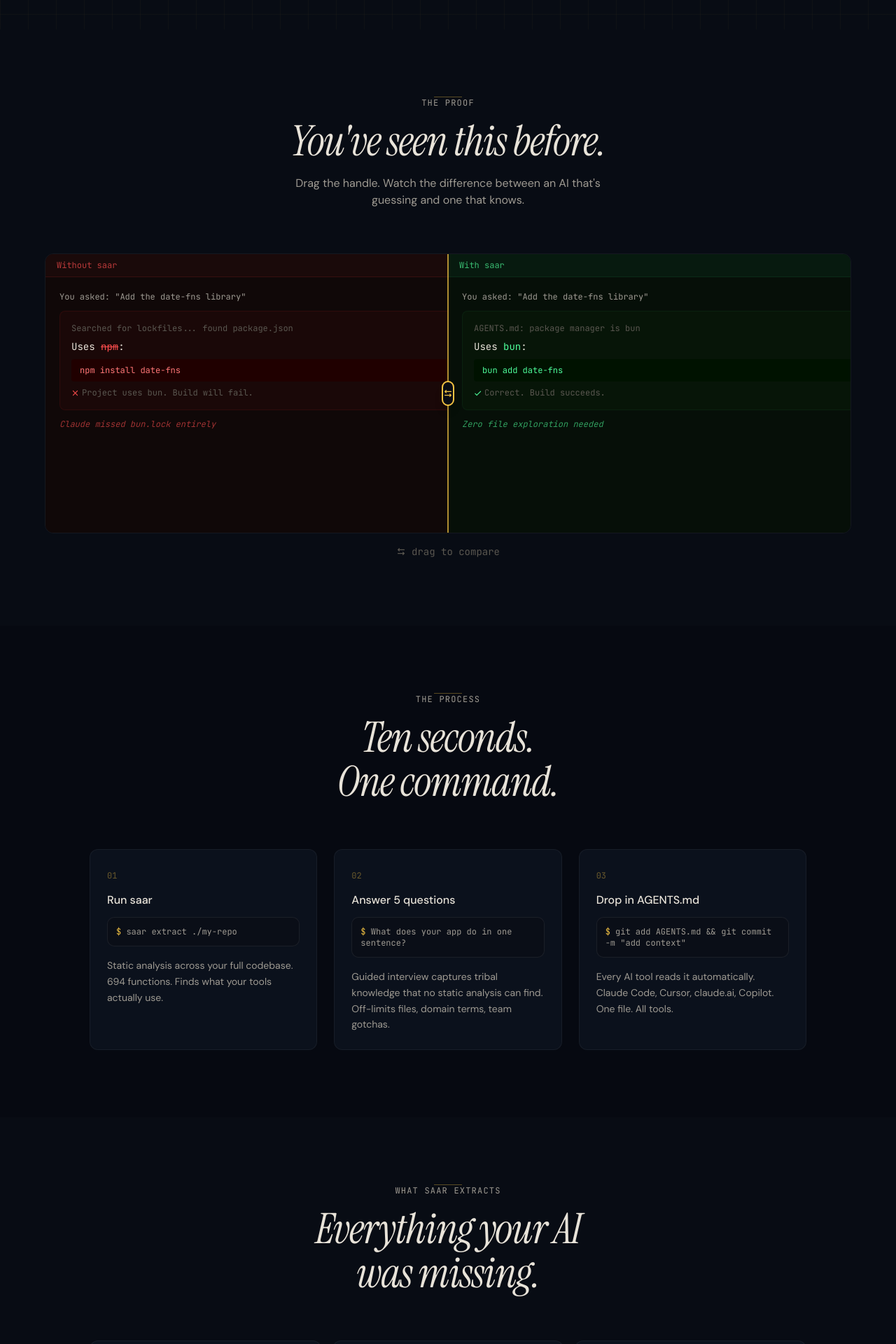
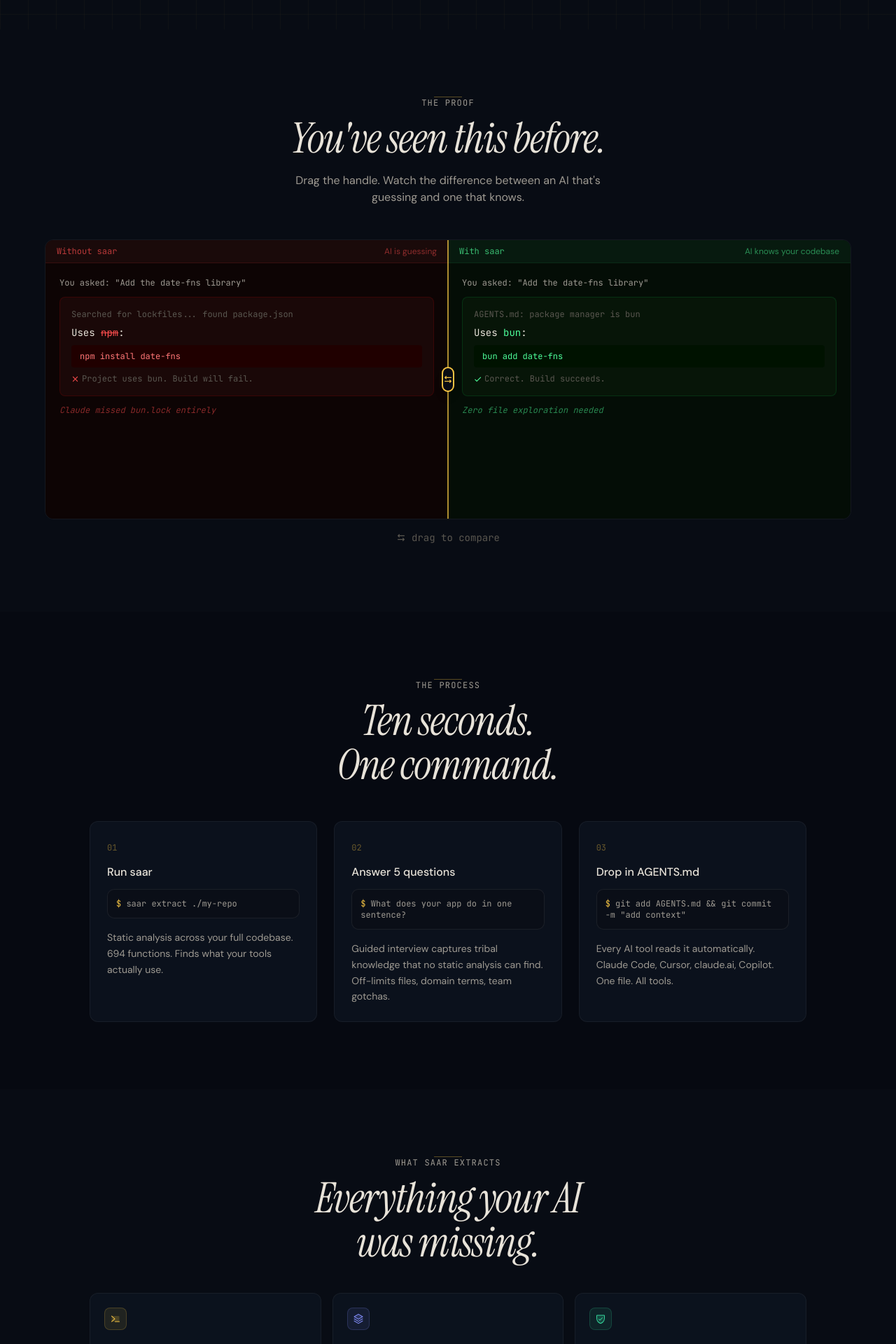
Before and after one commit to OpenCodeIntel/saar, a React (Vite) app in the folder web/: page / in a window 1280 px wide. Shown: the part 900-2820 px from the top of the page at 70% size. Built offline with nearby package versions, Linux system fonts and the light colour scheme.

Commit message:
fix: split panel w-full not 100vw, tighten section spacing, inline styles for Tailwind opacity compat (OPE-195)

```diff
--- a/web/src/App.tsx
+++ b/web/src/App.tsx
@@ -208,9 +208,9 @@
   return (
     <section className="py-24 px-6">
       <div className="max-w-6xl mx-auto">
-        <div ref={ref} className="reveal text-center mb-16">
-          <div className="section-divider mb-8" />
-          <p className="text-cream-muted font-mono text-xs tracking-widest uppercase mb-4">The proof</p>
+        <div ref={ref} className="reveal text-center mb-12">
+          <div className="section-divider mb-6" />
+          <p className="text-cream-muted font-mono text-xs tracking-widest uppercase mb-3">The proof</p>
           <h2 className="display-headline text-cream mb-4" style={{ fontSize: 'clamp(36px, 5vw, 60px)' }}>
             You've seen this before.
           </h2>
@@ -232,25 +232,25 @@
             className="absolute top-0 left-0 bottom-0 overflow-hidden"
             style={{ width: `${splitPos}%` }}
           >
-            <div className="h-full flex flex-col" style={{ width: '100vw', maxWidth: '960px' }}>
+            <div className="h-full w-full flex flex-col">
               <div className="bg-[#1A0A0A] px-4 py-2 border-b border-red-900/30 flex items-center justify-between shrink-0">
-                <span className="text-[#FF4E4E]/70 text-xs font-mono">Without saar</span>
-                <span className="text-[#FF4E4E]/50 text-xs whitespace-nowrap">AI is guessing</span>
+                <span style={{ color: 'rgba(255,78,78,0.7)' }} className="text-xs font-mono">Without saar</span>
+                <span style={{ color: 'rgba(255,78,78,0.5)' }} className="text-xs whitespace-nowrap">AI is guessing</span>
               </div>
-              <div className="flex-1 p-5 font-mono text-sm space-y-3 bg-[#100808] overflow-hidden">
-                <p className="text-cream-muted text-xs">You asked: "Add the date-fns library"</p>
-                <div className="bg-[#1A0808] border border-red-900/20 rounded-lg p-4 space-y-2">
-                  <p className="text-cream-dim text-xs">Searched for lockfiles... found package.json</p>
-                  <p className="text-cream">Uses <span className="line-through text-[#FF4E4E]">npm</span>:</p>
-                  <div className="text-[#FF7777] bg-[#200000] px-3 py-2 rounded font-mono text-xs whitespace-nowrap">
+              <div className="flex-1 p-5 font-mono text-sm space-y-3 overflow-hidden" style={{ background: '#0D0404' }}>
+                <p className="text-xs" style={{ color: 'rgb(158,154,146)' }}>You asked: "Add the date-fns library"</p>
+                <div className="rounded-lg p-4 space-y-2" style={{ background: '#1A0808', border: '1px solid rgba(180,0,0,0.2)' }}>
+                  <p className="text-xs" style={{ color: 'rgb(90,87,80)' }}>Searched for lockfiles... found package.json</p>
+                  <p style={{ color: 'rgb(232,227,217)' }}>Uses <span className="line-through" style={{ color: '#FF4E4E' }}>npm</span>:</p>
+                  <div className="px-3 py-2 rounded font-mono text-xs whitespace-nowrap" style={{ color: '#FF7777', background: '#200000' }}>
                     npm install date-fns
                   </div>
-                  <p className="text-cream-dim text-xs flex items-center gap-1">
+                  <p className="text-xs flex items-center gap-1" style={{ color: 'rgb(90,87,80)' }}>
                     <X size={11} weight="bold" color="#FF4E4E" />
                     Project uses bun. Build will fail.
                   </p>
                 </div>
-                <p className="text-[#FF4E4E]/60 text-xs italic">Claude missed bun.lock entirely</p>
+                <p className="text-xs italic" style={{ color: 'rgba(255,78,78,0.5)' }}>Claude missed bun.lock entirely</p>
               </div>
             </div>
           </div>
@@ -260,25 +260,25 @@
             className="absolute top-0 right-0 bottom-0 overflow-hidden"
             style={{ left: `${splitPos}%` }}
           >
-            <div className="h-full flex flex-col" style={{ width: '100vw', maxWidth: '960px' }}>
+            <div className="h-full w-full flex flex-col">
               <div className="bg-[#071A0F] px-4 py-2 border-b border-green-900/30 flex items-center justify-between shrink-0">
-                <span className="text-[#4EFF9A]/70 text-xs font-mono">With saar</span>
-                <span className="text-[#4EFF9A]/50 text-xs whitespace-nowrap">AI knows your codebase</span>
+                <span style={{ color: 'rgba(78,255,154,0.7)' }} className="text-xs font-mono">With saar</span>
+                <span style={{ color: 'rgba(78,255,154,0.5)' }} className="text-xs whitespace-nowrap">AI knows your codebase</span>
               </div>
-              <div className="flex-1 p-5 font-mono text-sm space-y-3 bg-[#060F08] overflow-hidden">
-                <p className="text-cream-muted text-xs">You asked: "Add the date-fns library"</p>
-                <div className="bg-[#071508] border border-green-900/20 rounded-lg p-4 space-y-2">
-                  <p className="text-cream-dim text-xs">AGENTS.md: package manager is bun</p>
-                  <p className="text-cream">Uses <span style={{ color: '#4EFF9A' }}>bun</span>:</p>
-                  <div style={{ color: '#4EFF9A', background: '#001200' }} className="px-3 py-2 rounded font-mono text-xs whitespace-nowrap">
+              <div className="flex-1 p-5 font-mono text-sm space-y-3 overflow-hidden" style={{ background: '#040D06' }}>
+                <p className="text-xs" style={{ color: 'rgb(158,154,146)' }}>You asked: "Add the date-fns library"</p>
+                <div className="rounded-lg p-4 space-y-2" style={{ background: '#071508', border: '1px solid rgba(0,160,60,0.2)' }}>
+                  <p className="text-xs" style={{ color: 'rgb(90,87,80)' }}>AGENTS.md: package manager is bun</p>
+                  <p style={{ color: 'rgb(232,227,217)' }}>Uses <span style={{ color: '#4EFF9A' }}>bun</span>:</p>
+                  <div className="px-3 py-2 rounded font-mono text-xs whitespace-nowrap" style={{ color: '#4EFF9A', background: '#001200' }}>
                     bun add date-fns
                   </div>
-                  <p className="text-cream-dim text-xs flex items-center gap-1">
+                  <p className="text-xs flex items-center gap-1" style={{ color: 'rgb(90,87,80)' }}>
                     <Check size={11} weight="bold" color="#4EFF9A" />
                     Correct. Build succeeds.
                   </p>
                 </div>
-                <p className="text-xs italic" style={{ color: 'rgba(78,255,154,0.6)' }}>Zero file exploration needed</p>
+                <p className="text-xs italic" style={{ color: 'rgba(78,255,154,0.5)' }}>Zero file exploration needed</p>
               </div>
             </div>
           </div>
@@ -346,9 +346,9 @@
   return (
     <section className="py-24 px-6" style={{ background: 'rgba(4,7,15,0.5)' }}>
       <div className="max-w-5xl mx-auto">
-        <div ref={ref} className="reveal text-center mb-16">
-          <div className="section-divider mb-8" />
-          <p className="text-cream-muted font-mono text-xs tracking-widest uppercase mb-4">The process</p>
+        <div ref={ref} className="reveal text-center mb-12">
+          <div className="section-divider mb-6" />
+          <p className="text-cream-muted font-mono text-xs tracking-widest uppercase mb-3">The process</p>
           <h2 className="display-headline text-cream" style={{ fontSize: 'clamp(36px, 5vw, 60px)' }}>
             Ten seconds.<br />One command.
           </h2>
@@ -389,9 +389,9 @@
   return (
     <section className="py-24 px-6">
       <div className="max-w-5xl mx-auto">
-        <div ref={ref} className="reveal text-center mb-16">
-          <div className="section-divider mb-8" />
-          <p className="text-cream-muted font-mono text-xs tracking-widest uppercase mb-4">What saar extracts</p>
+        <div ref={ref} className="reveal text-center mb-10">
+          <div className="section-divider mb-6" />
+          <p className="text-cream-muted font-mono text-xs tracking-widest uppercase mb-3">What saar extracts</p>
           <h2 className="display-headline text-cream" style={{ fontSize: 'clamp(36px, 5vw, 60px)' }}>
             Everything your AI<br />was missing.
           </h2>
@@ -427,9 +427,9 @@
   return (
     <section className="py-24 px-6 overflow-hidden" style={{ background: 'rgba(4,7,15,0.5)' }}>
       <div className="max-w-5xl mx-auto">
-        <div ref={ref} className="reveal text-center mb-16">
-          <div className="section-divider mb-8" />
-          <p className="text-cream-muted font-mono text-xs tracking-widest uppercase mb-4">By the numbers</p>
+        <div ref={ref} className="reveal text-center mb-12">
+          <div className="section-divider mb-6" />
+          <p className="text-cream-muted font-mono text-xs tracking-widest uppercase mb-3">By the numbers</p>
           <h2 className="display-headline text-cream" style={{ fontSize: 'clamp(36px, 5vw, 60px)' }}>
             Built for real teams.<br />Used on real codebases.
           </h2>
```
